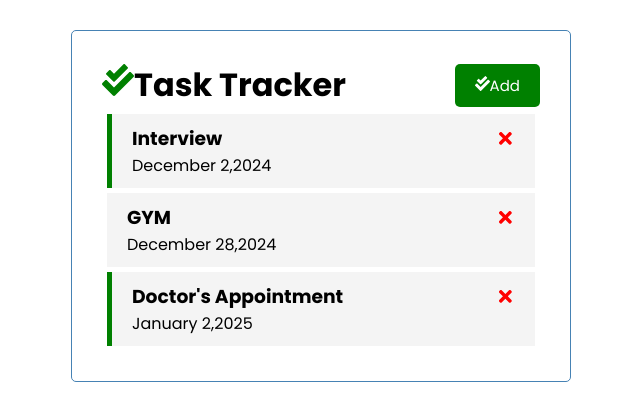
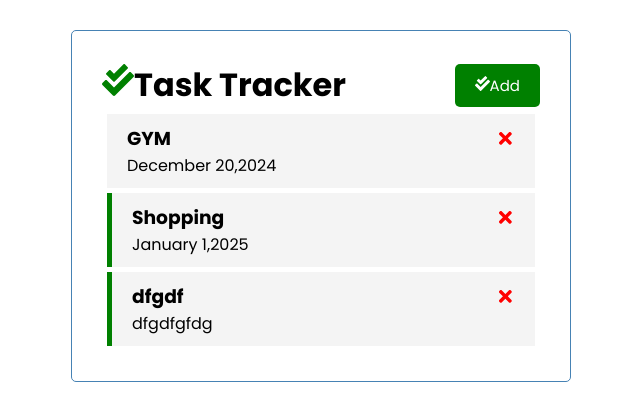
Before and after one commit to natiquekeyin/fall2024, a React (Vite) app in the folder JavaScript/Week10/tasktracker/: page / in a window 1280 px wide. Shown: the top 420 px of the page, without its empty margins (319-959 px from the left). Built offline with nearby package versions, Linux system fonts and the light colour scheme; data requests are answered from the project's data file.

Commit message:
apiPostandDelete

```diff
--- /dev/null
+++ b/JavaScript/Week10/tasktracker/db.json
@@ -0,0 +1,22 @@
+{
+  "tasks": [
+    {
+      "id": "1d63",
+      "text": "GYM",
+      "day": "December 20,2024",
+      "reminder": false
+    },
+    {
+      "id": "48ec",
+      "text": "Shopping",
+      "day": "January 1,2025",
+      "reminder": true
+    },
+    {
+      "id": "a17d",
+      "text": "dfgdf",
+      "day": "dfgdfgfdg",
+      "reminder": true
+    }
+  ]
+}
--- a/JavaScript/Week10/tasktracker/package.json
+++ b/JavaScript/Week10/tasktracker/package.json
@@ -7,9 +7,11 @@
     "dev": "vite",
     "build": "vite build",
     "lint": "eslint .",
-    "preview": "vite preview"
+    "preview": "vite preview",
+    "server": "json-server --watch db.json --port 5000"
   },
   "dependencies": {
+    "json-server": "^1.0.0-beta.3",
     "react": "^18.3.1",
     "react-dom": "^18.3.1",
     "react-icons": "^5.3.0"
--- a/JavaScript/Week10/tasktracker/src/App.jsx
+++ b/JavaScript/Week10/tasktracker/src/App.jsx
@@ -1,23 +1,32 @@
 import Header from "./components/Header";
 import Tasks from "./components/Tasks";
-import { useState } from "react";
+import { useState, useEffect } from "react";
 import AddTask from "./components/AddTask";
 
 function App() {
   const [showAddTask, setShowAddTask] = useState(false);
-  const [tasks, setTasks] = useState([
-    { id: 1, text: "Interview", day: "December 2,2024", reminder: true },
-    { id: 2, text: "GYM", day: "December 28,2024", reminder: false },
-    {
-      id: 3,
-      text: "Doctor's Appointment",
-      day: "January 2,2025",
-      reminder: true,
-    },
-  ]);
+  const [tasks, setTasks] = useState([]);
+
+  useEffect(() => {
+    const getTasks = async () => {
+      const tasksFromServer = await fetchTasks();
+
+      setTasks(tasksFromServer);
+    };
+    getTasks();
+  }, []);
+  // fetch the tasks from server...
+  const fetchTasks = async () => {
+    const res = await fetch("http://localhost:5000/tasks");
+    const data = await res.json();
+    return data;
+  };
 
   // TO delete a task from tasks...
-  const deleteTask = (id) => {
+  const deleteTask = async (id) => {
+    await fetch(`http://localhost:5000/tasks/${id}`, {
+      method: "DELETE",
+    });
     setTasks(tasks.filter((task) => task.id !== id));
   };
 
@@ -31,12 +40,24 @@ function App() {
   };
 
   // To add a task in current tasks
-  const addTask = (task) => {
+  const addTask = async (task) => {
     // const id = Math.floor(Math.random() * 10000 + 1);
 
-    const id = tasks.length + 1;
-    const newTask = { id, ...task };
-    setTasks([...tasks, newTask]);
+    const res = await fetch("http://localhost:5000/tasks", {
+      method: "POST",
+      headers: {
+        "Content-type": "application/json",
+      },
+      body: JSON.stringify(task),
+    });
+
+    const data = await res.json();
+    setTasks([...tasks, data]);
+    // FROM HERE WE WILL START NEXT WEEK...
+
+    // const id = tasks.length + 1;
+    // const newTask = { id, ...task };
+    // setTasks([...tasks, newTask]);
   };
 
   return (
```
Also changed, not shown: 1 other file (tests, documents, lock files or other folders).
